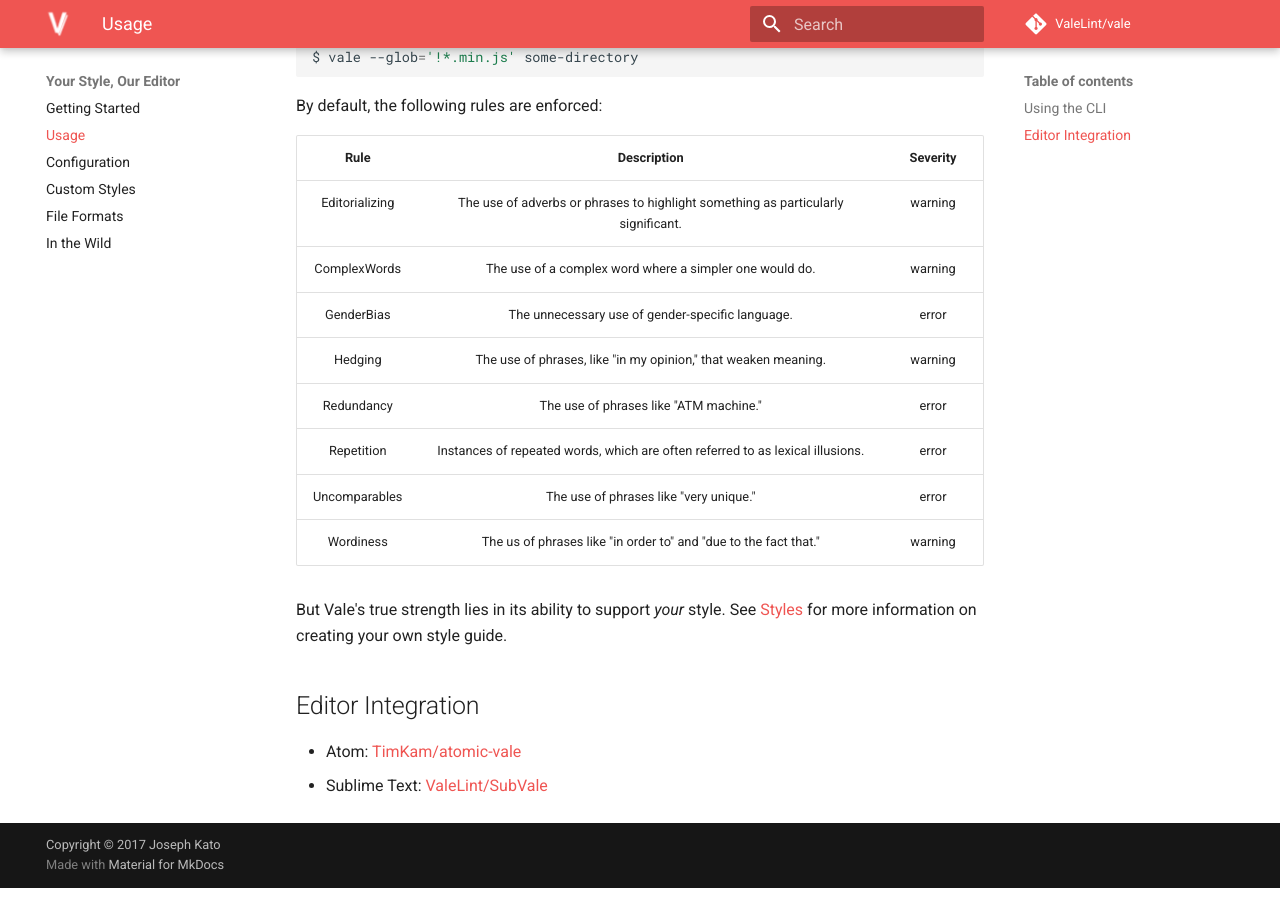
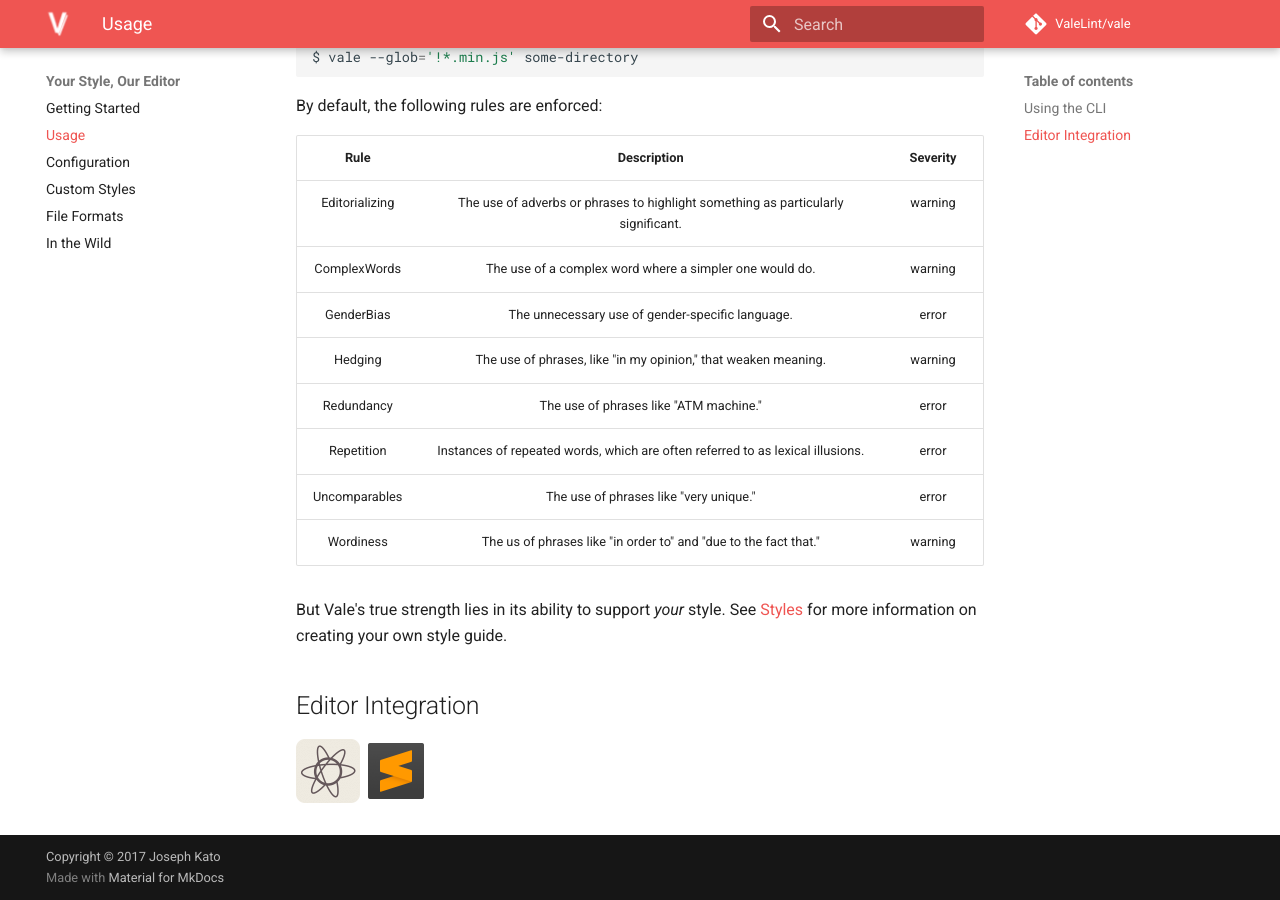
Before and after one commit to wouter-veeken/docs, an MkDocs documentation site: the page built from content/usage.md, in a window 1280 px wide and 900 px high, scrolled down 919 px. Built offline with MkDocs 1.6.1 and Material for MkDocs 9.7.7, drawn with Linux system fonts in a browser that asks for light colours; comment, search, counter and statistics services are not loaded; old or Windows-style settings are respelled for this version of MkDocs.

Commit message:
add editors logos

```diff
--- a/content/usage.md
+++ b/content/usage.md
@@ -64,8 +64,11 @@
 
 <!-- vale docs.Branding = NO -->
 
-- Atom: [TimKam/atomic-vale](https://github.com/TimKam/atomic-vale)
-- Sublime Text: [ValeLint/SubVale](https://github.com/ValeLint/SubVale)
+<p>
+<a href="https://github.com/TimKam/atomic-vale"><img alt="Atom Logo" src="../img/atom.png" width="64" height="64"></a>
+
+<a href="https://github.com/ValeLint/SubVale"><img alt="Sublime Text Logo" src="../img/sublime.png" width="64" height="64"></a>
+</p>
 
 <!-- vale docs.Branding = YES -->
 
```
Also changed, not shown: content/img/atom.png (added), content/img/sublime-old.png (added), content/img/sublime.png (added).
